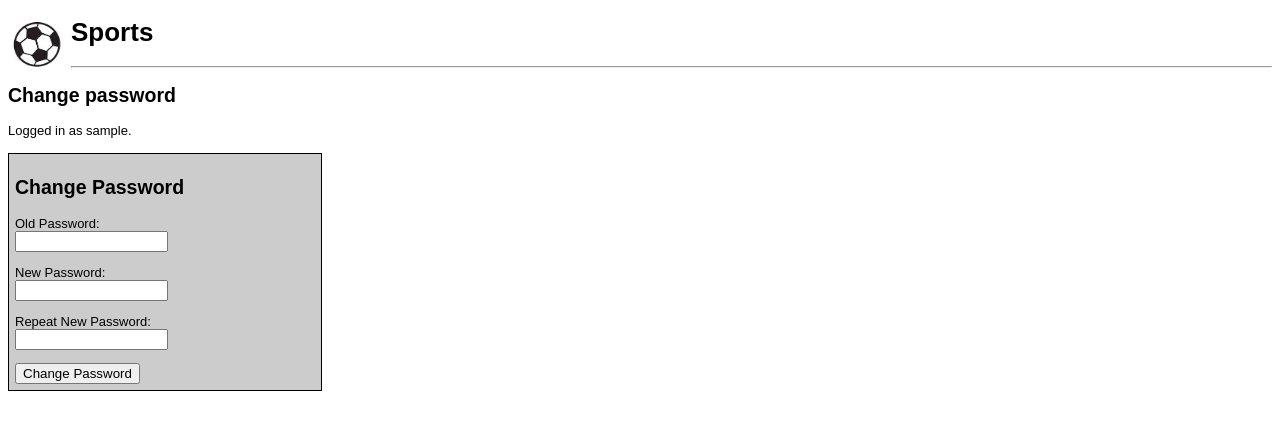
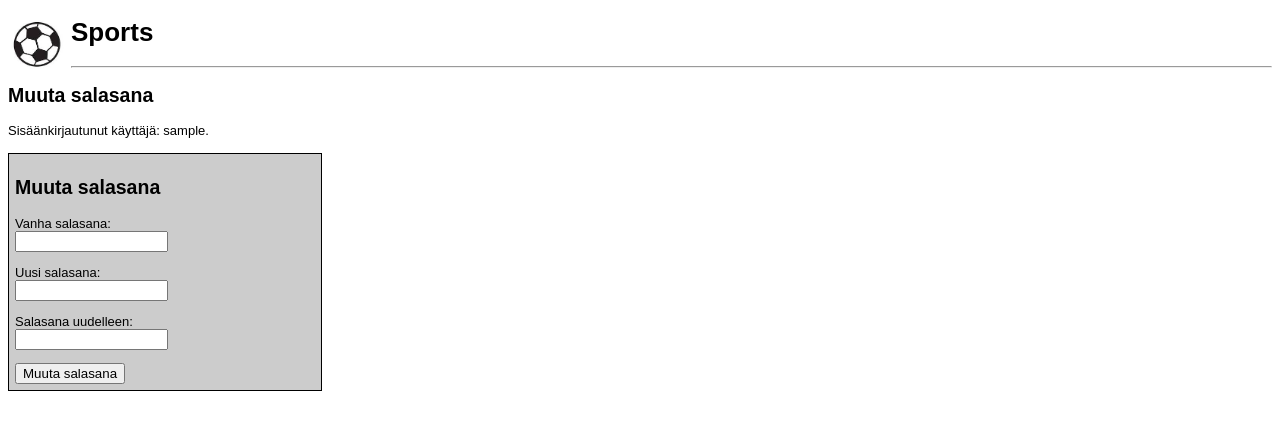
Before and after one commit to Kirsi84/SPORTS2, a PHP site: page /Users/change_passwd_form.php in a window 1280 px wide. Shown: the top 430 px of the page. Run offline with PHP 8.4, Linux system fonts and the light colour scheme; the visitor is signed in with stand-in values (Sample User, id 1); tables that the repository leaves empty or names only in its code hold one stand-in row (values such as "Sample post").

Commit message:
Converted some texts of Usermanagement from English to Finnish

```diff
--- a/Sports/Users/change_passwd_form.php
+++ b/Sports/Users/change_passwd_form.php
@@ -1,7 +1,7 @@
 <?php
  require_once('bookmark_fns.php');
  session_start();
- do_html_header('Change password');
+ do_html_header('Muuta salasana');
  check_valid_user();
 
  display_password_form();
--- a/Sports/Users/forgot_form.php
+++ b/Sports/Users/forgot_form.php
@@ -1,6 +1,6 @@
 <?php
  require_once('bookmark_fns.php');
- do_html_header('Reset password');
+ do_html_header('Salasanan resetointi');
 
  display_forgot_form();
 
--- a/Sports/Users/output_fns.php
+++ b/Sports/Users/output_fns.php
@@ -67,21 +67,21 @@ function display_site_info() {
 
 function display_login_form() {
 ?>
-  <p><a href="register_form.php">Not a member?</a></p>
+  <p><a href="register_form.php">Rekisteröidy</a></p>
   <form method="post" action="member.php">
   <!-- <form method="post" action="/sports/index.php"> KIR-->
   <div class="formblock">
-    <h2>Members Log In Here</h2>
+    <h2>Kirjaudu sisään</h2>
 
-    <p><label for="username">Username:</label><br/>
+    <p><label for="username">Käyttäjänimi:</label><br/>
     <input type="text" name="username" id="username" /></p>
 
-    <p><label for="passwd">Password:</label><br/>
+    <p><label for="passwd">Salasana:</label><br/>
     <input type="password" name="passwd" id="passwd" /></p>
 
-    <button type="submit">Log In</button>
+    <button type="submit">Kirjaudu</button>
 
-    <p><a href="forgot_form.php">Forgot your password?</a></p>
+    <p><a href="forgot_form.php">Unohtuiko salasana?</a></p>
   </div>
 
  </form>
@@ -93,26 +93,26 @@ function display_registration_form() {
  <form method="post" action="register_new.php">
 
  <div class="formblock">
-    <h2>Register Now</h2>
+    <h2>Kirjautumistiedot</h2>
 
-    <p><label for="email">Email Address:</label><br/>
+    <p><label for="email">Sähköpostiosoite:</label><br/>
     <input type="email" name="email" id="email"
       size="30" maxlength="100" required /></p>
 
-    <p><label for="username">Preferred Username <br>(max 16 chars):</label><br/>
+    <p><label for="username">Käyttäjänimi <br>(max 16 merkkiä):</label><br/>
     <input type="text" name="username" id="username"
       size="16" maxlength="16" required /></p>
 
-    <p><label for="passwd">Password <br>(between 6 and 16 chars):</label><br/>
+    <p><label for="passwd">Salasana <br>(6-16 merkkiä:</label><br/>
     <input type="password" name="passwd" id="passwd"
       size="16" maxlength="16" required /></p>
 
-    <p><label for="passwd2">Confirm Password:</label><br/>
+    <p><label for="passwd2">Salasana uudelleen:</label><br/>
     <input type="password" name="passwd2" id="passwd2"
       size="16" maxlength="16" required /></p>
 
 
-    <button type="submit">Register</button>
+    <button type="submit">Rekisteröidy</button>
 
    </div>
 
@@ -213,22 +213,22 @@ function display_password_form() {
    <form action="change_passwd.php" method="post">
 
  <div class="formblock">
-    <h2>Change Password</h2>
+    <h2>Muuta salasana</h2>
 
-    <p><label for="old_passwd">Old Password:</label><br/>
+    <p><label for="old_passwd">Vanha salasana:</label><br/>
     <input type="password" name="old_passwd" id="old_passwd"
       size="16" maxlength="16" required /></p>
 
-    <p><label for="passwd2">New Password:</label><br/>
+    <p><label for="passwd2">Uusi salasana:</label><br/>
     <input type="password" name="new_passwd" id="new_passwd"
       size="16" maxlength="16" required /></p>
 
-    <p><label for="passwd2">Repeat New Password:</label><br/>
+    <p><label for="passwd2">Salasana uudelleen:</label><br/>
     <input type="password" name="new_passwd2" id="new_passwd2"
       size="16" maxlength="16" required /></p>
 
 
-    <button type="submit">Change Password</button>
+    <button type="submit">Muuta salasana</button>
 
    </div>
    <br>
@@ -242,13 +242,13 @@ function display_forgot_form() {
    <form action="forgot_passwd.php" method="post">
 
  <div class="formblock">
-    <h2>Forgot Your Password?</h2>
+    <h2>Unohtuiko salasana?</h2>
 
-    <p><label for="username">Enter Your Username:</label><br/>
+    <p><label for="username">Kirjoita käyttäjätunnuksesi:</label><br/>
     <input type="text" name="username" id="username"
       size="16" maxlength="16" required /></p>
 
-    <button type="submit">Change Password</button>
+    <button type="submit">Muuta salasana</button>
 
    </div>
    <br>
--- a/Sports/Users/register_form.php
+++ b/Sports/Users/register_form.php
@@ -1,6 +1,6 @@
 <?php
  require_once('bookmark_fns.php');
- do_html_header('User Registration');
+ do_html_header('Käyttäjätietojen rekisteröinti');
 
  display_registration_form();
 
--- a/Sports/Users/user_auth_fns.php
+++ b/Sports/Users/user_auth_fns.php
@@ -55,12 +55,12 @@ function login($username, $password) {
 function check_valid_user() {
 // see if somebody is logged in and notify them if not
   if (isset($_SESSION['valid_user']))  {
-      echo "Logged in as ".$_SESSION['valid_user'].".<br>";
+      echo "Sisäänkirjautunut käyttäjä: ".$_SESSION['valid_user'].".<br>";
   } else {
      // they are not logged in
-     do_html_header('Problem:');
-     echo 'You are not logged in.<br>';
-     do_html_url('login.php', 'Login');
+     do_html_header('Virhe:');
+     echo 'Et ole kirjautunut sisään.<br>';
+     do_html_url('login.php', 'Kirjaudu');
      do_html_footer();
      exit;
   }
--- a/Sports/user_auth_fns.php
+++ b/Sports/user_auth_fns.php
@@ -55,11 +55,11 @@ function login($username, $password) {
 function check_valid_user() {
 // see if somebody is logged in and notify them if not
   if (isset($_SESSION['valid_user']))  {
-      echo "Logged in as ".$_SESSION['valid_user'].".<br>";
+      echo "Kirjautunut käyttäjätunnus: ".$_SESSION['valid_user'].".<br>";
   } else {
      // they are not logged in
-     do_html_header('Problem:');
-     echo 'You are not logged in.<br>';
+     do_html_header('Virhe:');
+     echo 'Et ole kirjautunut sovellukseen.<br>';
      do_html_url('login.php', 'Login');
      do_html_footer();
      exit;
```
Also changed, not shown: Sports/DB/sports_empty.sql (deleted, +0 -119 lines), Sports/Users/check_valid_user() Function from user_auth_fns.php (+4 -4 lines), Sports/Users/logout.php (+6 -6 lines), Sports/Users/member.php (+4 -4 lines), Sports/db_server.php (+5 -5 lines), 1 other file.
